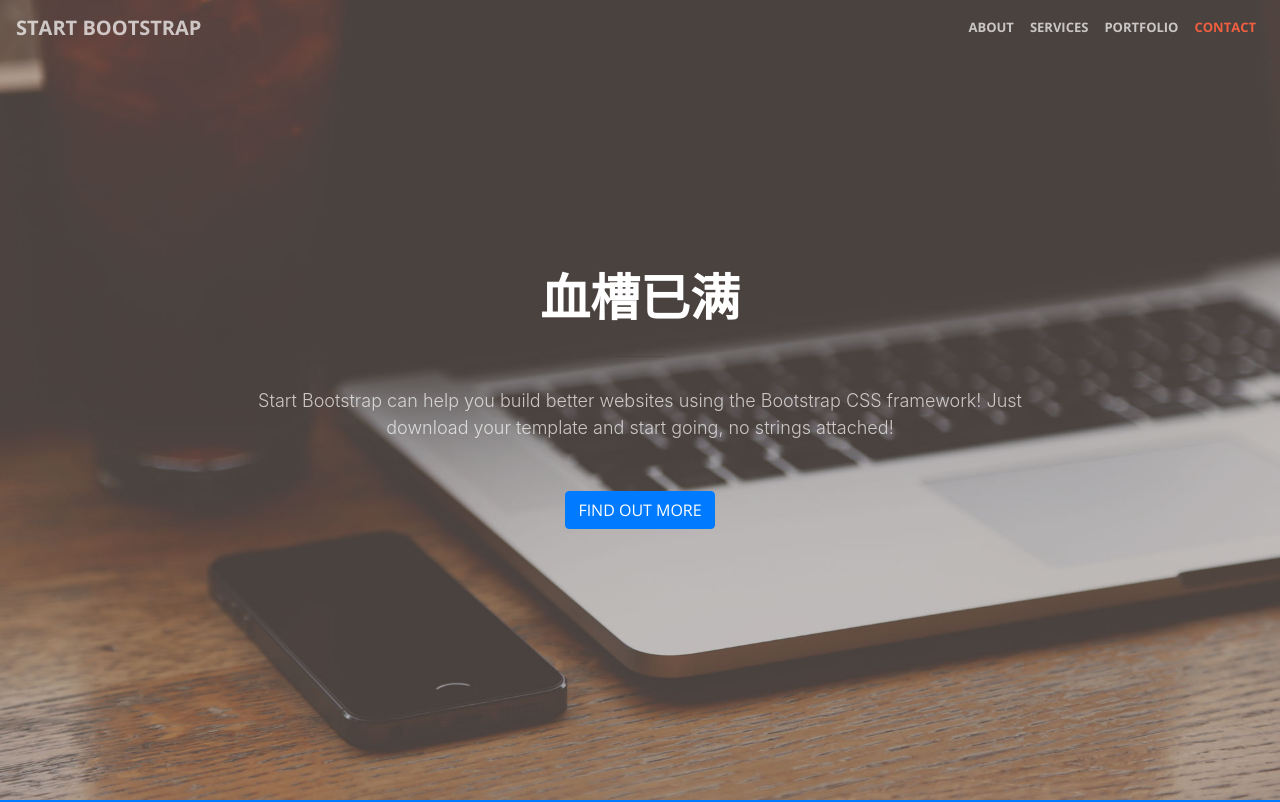
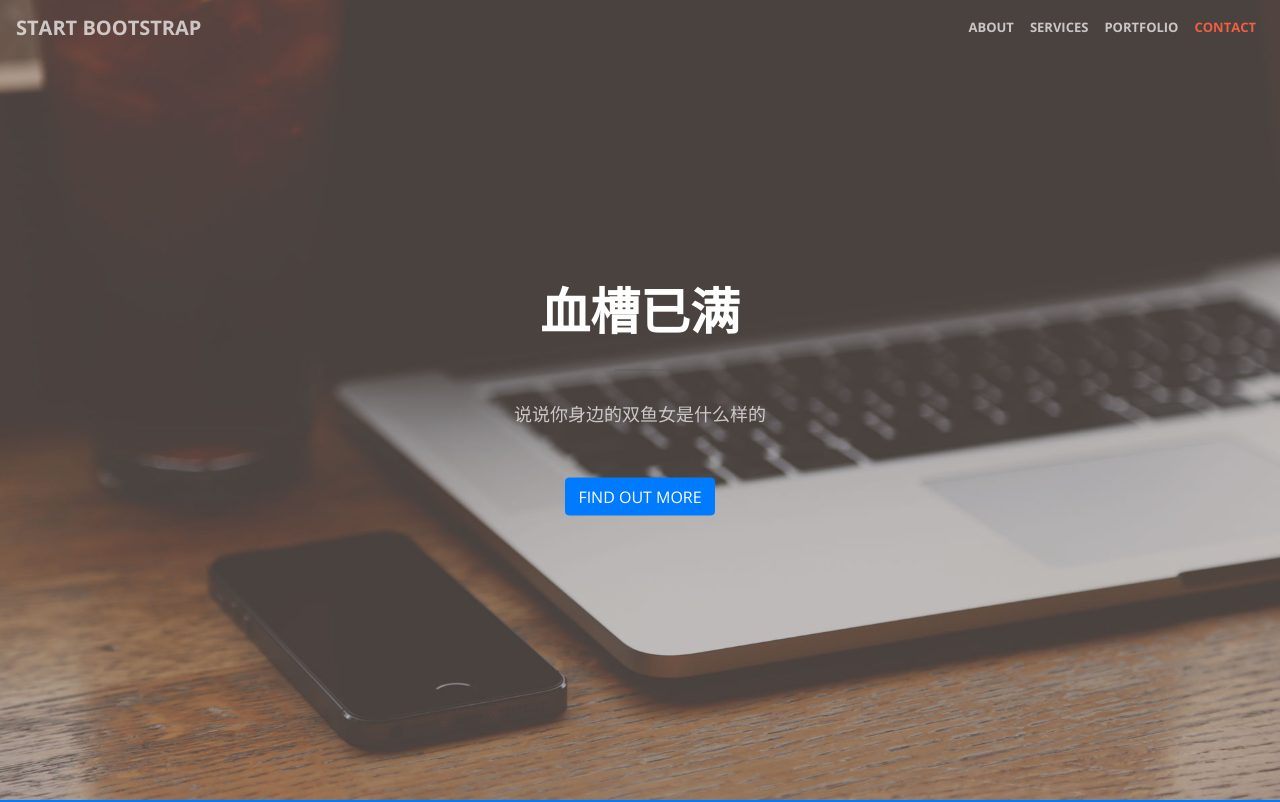
Before and after one commit to Amiko123/assignment, a website with bundled scripts: page index.html in a window 1280 px wide. Shown: the top 802 px of the page. Built offline with nearby package versions, Linux system fonts and the light colour scheme.

Commit message:
第一段

```diff
--- a/index.html
+++ b/index.html
@@ -57,7 +57,7 @@
         <div class="header-content-inner">
           <h1 id="homeHeading">血槽已满</h1>
           <hr>
-          <p>Start Bootstrap can help you build better websites using the Bootstrap CSS framework! Just download your template and start going, no strings attached!</p>
+          <p>说说你身边的双鱼女是什么样的</p>
           <a class="btn btn-primary btn-xl" href="#about">Find Out More</a>
         </div>
       </div>
```
